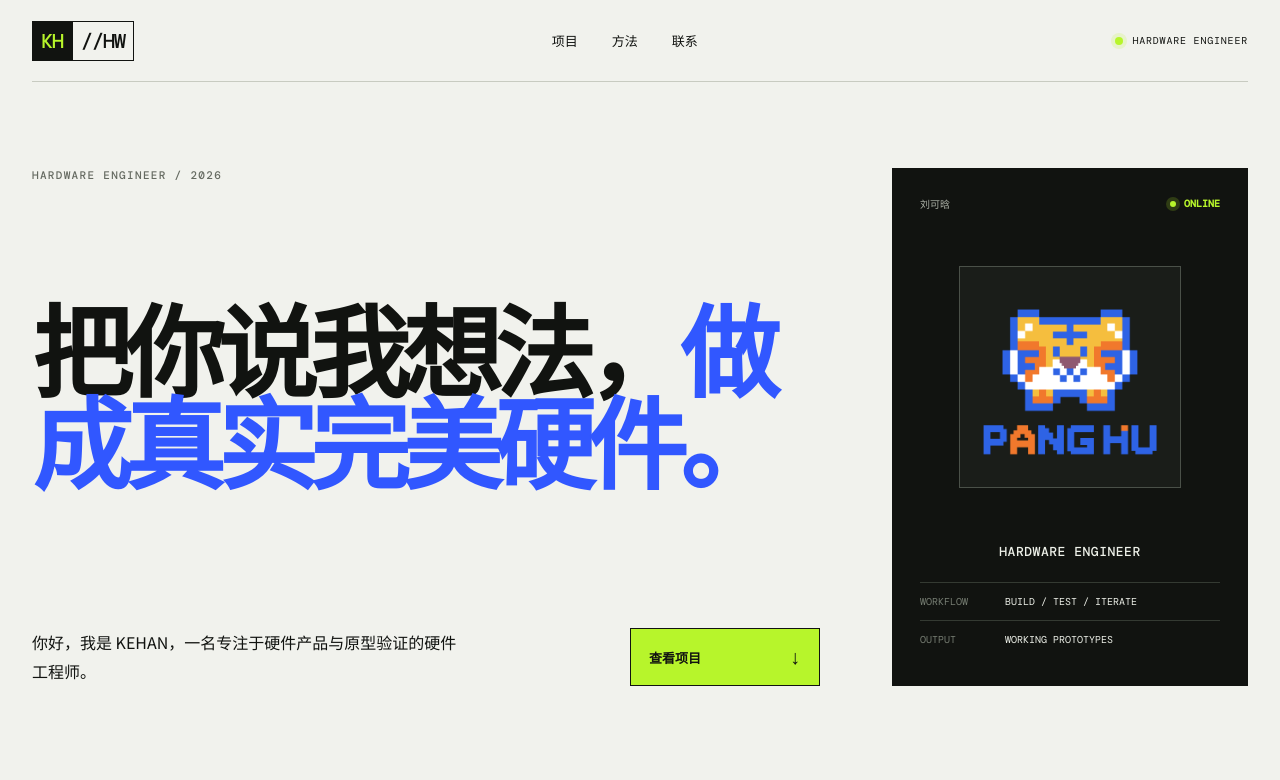
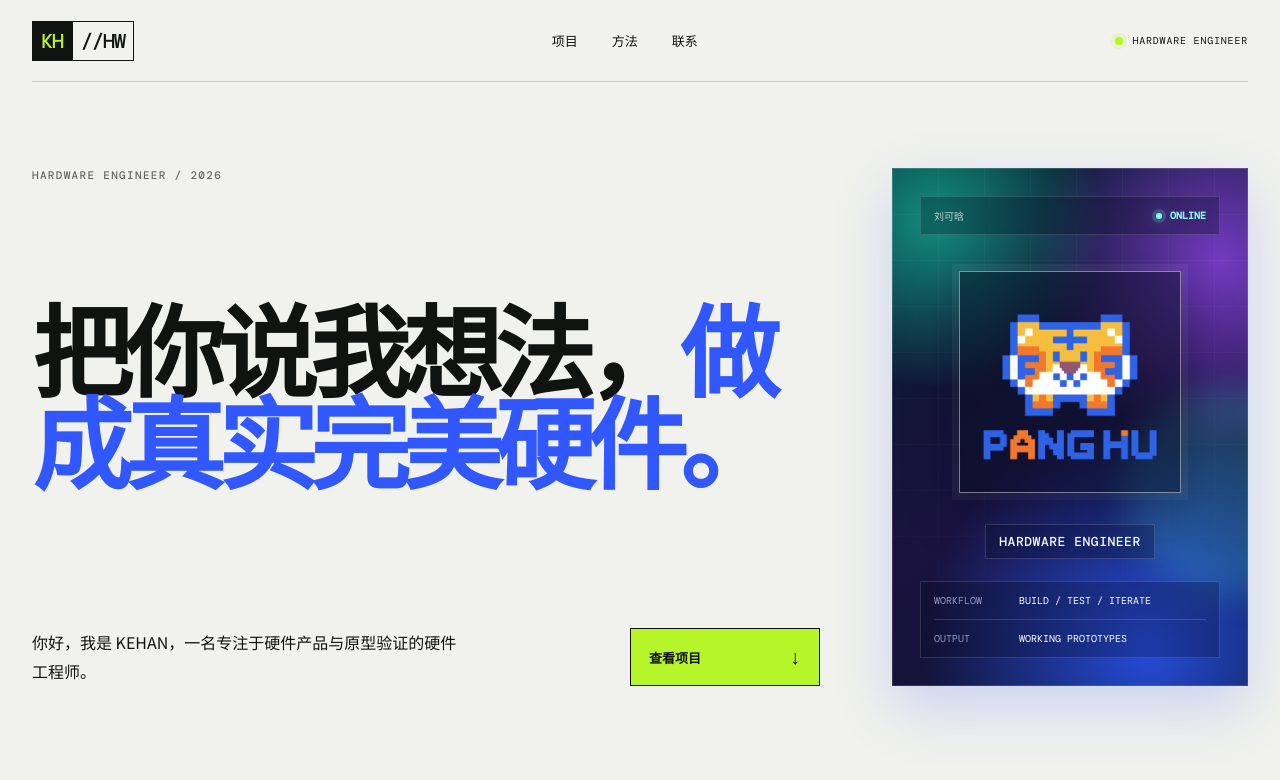
Before and after one commit to KEHAN077/-, a plain HTML site: page index.html in a window 1280 px wide. Shown: the top 780 px of the page. Drawn offline with nearby package versions, Linux system fonts and the light colour scheme; no server answers.

Commit message:
Enhance engineer card styles with gradients and shadows

```diff
--- a/content.css
+++ b/content.css
@@ -11,15 +11,24 @@
 .contact h2>span,.contact h2 a>span{font:inherit;vertical-align:baseline}
 .contact h2 a>b{font:44px "DM Mono",monospace;font-weight:400;vertical-align:top}
 
-.engineer-card{padding:28px;gap:22px}
-.profile-portrait{position:relative;z-index:1;width:min(74%,240px);aspect-ratio:1;margin:auto;display:grid;place-items:center;overflow:hidden;border:1px solid #4a5048;background:#1a1d19}
+.engineer-card{isolation:isolate;padding:28px;gap:22px;background:radial-gradient(circle at 12% 10%,rgba(29,255,205,.5),transparent 30%),radial-gradient(circle at 92% 18%,rgba(159,77,255,.68),transparent 35%),radial-gradient(circle at 72% 92%,rgba(44,89,255,.82),transparent 42%),linear-gradient(145deg,#071c2d 8%,#1b1240 52%,#07152c 100%);box-shadow:inset 0 0 0 1px rgba(255,255,255,.13),0 22px 55px rgba(49,87,255,.2)}
+.engineer-card:before{content:"";position:absolute;z-index:0;inset:0;pointer-events:none;background-image:linear-gradient(rgba(255,255,255,.065) 1px,transparent 1px),linear-gradient(90deg,rgba(255,255,255,.065) 1px,transparent 1px);background-size:46px 46px;opacity:.55;mask-image:linear-gradient(to bottom,#000 0%,rgba(0,0,0,.65) 48%,transparent 100%)}
+.engineer-card:after{content:"";position:absolute;z-index:0;width:210px;height:210px;right:-86px;bottom:90px;border-radius:50%;pointer-events:none;background:rgba(70,238,255,.2);filter:blur(16px)}
+.engineer-card .card-top{z-index:1;padding:11px 13px;border:1px solid rgba(255,255,255,.14);background:rgba(5,10,31,.28);backdrop-filter:blur(12px);color:rgba(255,255,255,.72)}
+.engineer-card .online{color:#7effe5}
+.engineer-card .online i{background:#7effe5;box-shadow:0 0 0 4px rgba(126,255,229,.17),0 0 18px rgba(126,255,229,.8)}
+.profile-portrait{position:relative;z-index:1;width:min(74%,240px);aspect-ratio:1;margin:auto;display:grid;place-items:center;overflow:hidden;border:1px solid rgba(255,255,255,.45);background:rgba(8,14,35,.45);box-shadow:0 18px 48px rgba(4,8,30,.34),0 0 0 7px rgba(255,255,255,.055);backdrop-filter:blur(8px)}
 .profile-portrait>span{position:relative;width:54%;height:54%;border-radius:50%;background:#343934}
 .profile-portrait>span:after{content:"";position:absolute;left:-28%;right:-28%;bottom:-62%;height:72%;border-radius:50% 50% 0 0;background:#343934}
 .profile-image{position:absolute;inset:0;width:100%;height:100%;display:block;object-fit:cover;filter:saturate(.88) contrast(1.03)}
 .profile-image[hidden]{display:none}
 .profile-image:not([hidden])+span{display:none}
-.profile-role{position:relative;z-index:1;margin:0;text-align:center;color:#eef1e9;font:500 var(--font-card,13px) "DM Mono",monospace;letter-spacing:.04em}
-.engineer-card dl{margin-top:0}
+.profile-role{position:relative;z-index:1;align-self:center;margin:-5px 0 0;padding:8px 13px;text-align:center;color:#f6fbff;font:500 var(--font-card,13px) "DM Mono",monospace;letter-spacing:.04em;border:1px solid rgba(255,255,255,.15);background:rgba(10,13,40,.28);backdrop-filter:blur(10px)}
+.engineer-card dl{z-index:1;margin-top:0;padding:0 13px;border:1px solid rgba(255,255,255,.14);background:rgba(5,10,31,.25);backdrop-filter:blur(12px)}
+.engineer-card dl div{border-top-color:rgba(255,255,255,.15)}
+.engineer-card dl div:first-child{border-top:0}
+.engineer-card dt{color:rgba(218,230,255,.64)}
+.engineer-card dd{color:#fff}
 
 .nav nav a{font-size:var(--font-nav,13px)}
 h1{font-size:var(--font-hero,clamp(58px,8vw,118px))}
```
